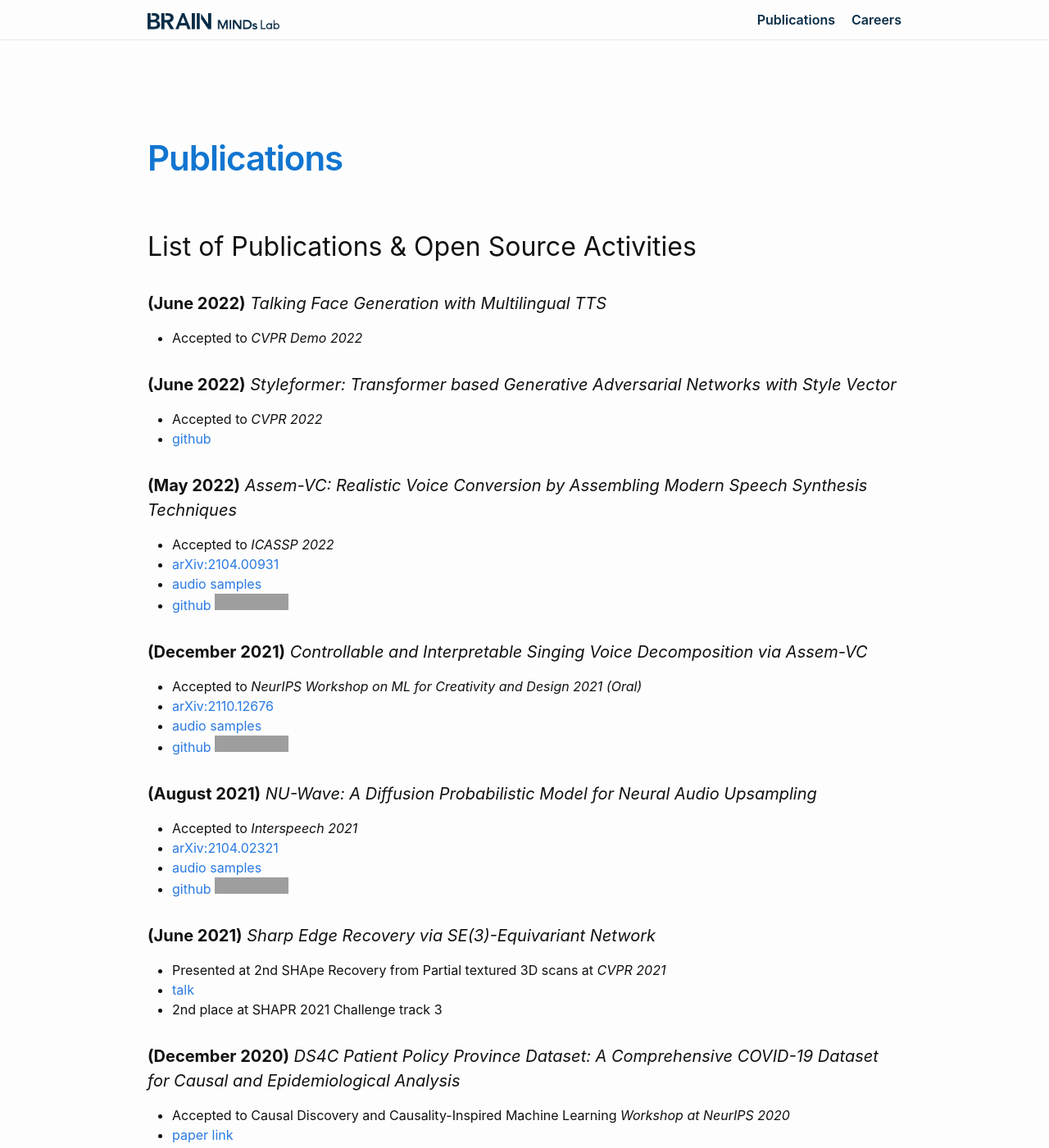
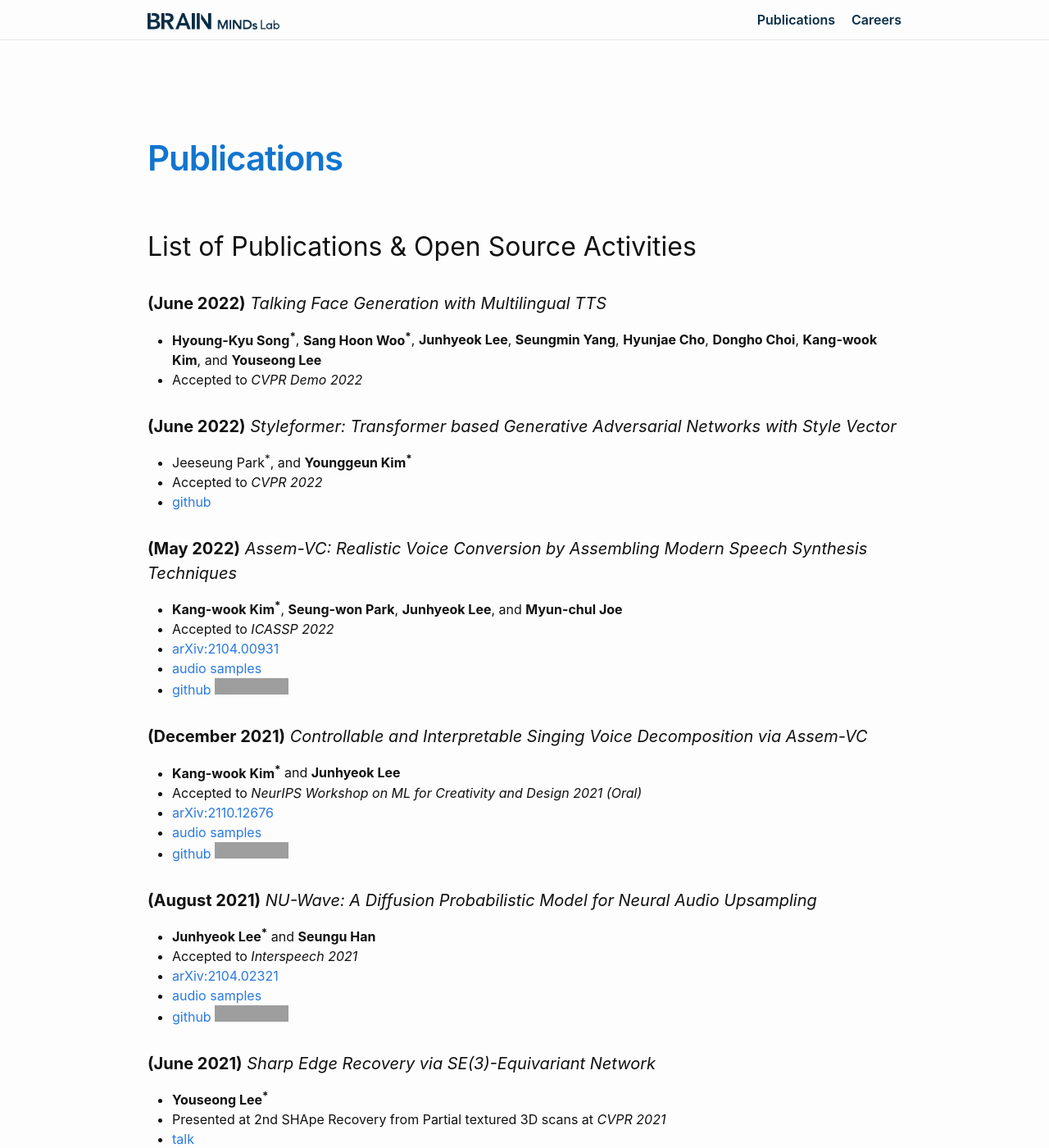
Before and after one commit to maum-ai/maum-ai.github.io, a Jekyll site: the page built from publication.md, in a window 1280 px wide and 1400 px high. Shown: the whole window at 82% size. Built offline with Jekyll 4.4.1, drawn with Linux system fonts in a browser that asks for light colours; some web fonts are replaced; some of the changed text lies outside the part shown; grey boxes are pictures that could not be loaded.

Commit message:
update authorship information

```diff
--- a/publication.md
+++ b/publication.md
@@ -8,13 +8,16 @@ permalink: /publications/
 ## List of Publications & Open Source Activities
 
 #### **(June 2022)** _Talking Face Generation with Multilingual TTS_
+- **Hyoung-Kyu Song<sup>\*</sup>**, **Sang Hoon Woo<sup>\*</sup>**, **Junhyeok Lee**, **Seungmin Yang**, **Hyunjae Cho**, **Dongho Choi**, **Kang-wook Kim**, and **Youseong Lee**
 - Accepted to *CVPR Demo 2022*
 
 #### **(June 2022)** _Styleformer: Transformer based Generative Adversarial Networks with Style Vector_
+- Jeeseung Park<sup>\*</sup>, and **Younggeun Kim<sup>\*</sup>**
 - Accepted to *CVPR 2022*
 - [github](https://github.com/Jeeseung-Park/Styleformer)
 
 #### **(May 2022)** _Assem-VC: Realistic Voice Conversion by Assembling Modern Speech Synthesis Techniques_
+- **Kang-wook Kim<sup>\*</sup>**, **Seung-won Park**, **Junhyeok Lee**, and **Myun-chul Joe**
 - Accepted to *ICASSP 2022*
 - [arXiv:2104.00931](https://arxiv.org/abs/2104.00931)
 - [audio samples](https://mindslab-ai.github.io/assem-vc)
@@ -22,6 +25,7 @@ permalink: /publications/
     <iframe src="https://ghbtns.com/github-btn.html?user=mindslab-ai&repo=assem-vc&type=star&count=true" frameborder="0" scrolling="0" width="150" height="20" title="GitHub"></iframe>
 
 #### **(December 2021)** _Controllable and Interpretable Singing Voice Decomposition via Assem-VC_
+- **Kang-wook Kim<sup>\*</sup>** and **Junhyeok Lee**
 - Accepted to *NeurIPS Workshop on ML for Creativity and Design 2021 (Oral)*
 - [arXiv:2110.12676](https://arxiv.org/abs/2110.12676)
 - [audio samples](https://mindslab-ai.github.io/assem-vc/singer/)
@@ -29,6 +33,7 @@ permalink: /publications/
     <iframe src="https://ghbtns.com/github-btn.html?user=mindslab-ai&repo=assem-vc&type=star&count=true" frameborder="0" scrolling="0" width="150" height="20" title="GitHub"></iframe>
 
 #### **(August 2021)** _NU-Wave: A Diffusion Probabilistic Model for Neural Audio Upsampling_
+- **Junhyeok Lee<sup>\*</sup>** and **Seungu Han**
 - Accepted to *Interspeech 2021*
 - [arXiv:2104.02321](https://arxiv.org/abs/2104.02321)
 - [audio samples](https://mindslab-ai.github.io/nuwave)
@@ -36,15 +41,18 @@ permalink: /publications/
     <iframe src="https://ghbtns.com/github-btn.html?user=mindslab-ai&repo=nuwave&type=star&count=true" frameborder="0" scrolling="0" width="150" height="20" title="GitHub"></iframe>
 
 #### **(June 2021)** _Sharp Edge Recovery via SE(3)-Equivariant Network_
+- **Youseong Lee<sup>\*</sup>**
 - Presented at 2nd SHApe Recovery from Partial textured 3D scans at *CVPR 2021*
 - [talk](https://youtu.be/UVYQzQ-mH1w?t=9231)
 - 2nd place at SHAPR 2021 Challenge track 3
 
 #### **(December 2020)** _DS4C Patient Policy Province Dataset: A Comprehensive COVID-19 Dataset for Causal and Epidemiological Analysis_
+- Jimi Kim<sup>\*</sup>, **DongHwan Jang**, Seojin Jang, Woncheol Lee, and **Joong Kun Lee**
 - Accepted to Causal Discovery and Causality-Inspired Machine Learning *Workshop at NeurIPS 2020*
 - [paper link](https://www.cmu.edu/dietrich/causality/CameraReadys-accepted%20papers/55%5cCameraReady%5cpaper.pdf)
 
 #### **(October 2020)** _Cotatron: Transcription-Guided Speech Encoder for Any-to-Many Voice Conversion without Parallel Data_
+- **Seung-won Park<sup>\*</sup>**, **Doo-young Kim**, and **Myun-chul Joe**
 - Accepted to *Interspeech 2020*
 - [arXiv:2005.03295](https://arxiv.org/abs/2005.03295)
 - [audio samples](https://mindslab-ai.github.io/cotatron/)
@@ -53,6 +61,7 @@ permalink: /publications/
 - [talk](https://youtu.be/lnNuL8hqoh4)
 
 #### **(September 2020)** _3D Room Layout Estimation Beyond the Manhattan World Assumption_
+- **Dongho Choi<sup>\*</sup>**
 - Presented at Holistic Scene Structures for 3D Vision at *ECCV 2020*
 - [arXiv:2009.02857](https://arxiv.org/abs/2009.02857)
 - 3rd place at Holistic 3D Vision Challenge track 1
```
